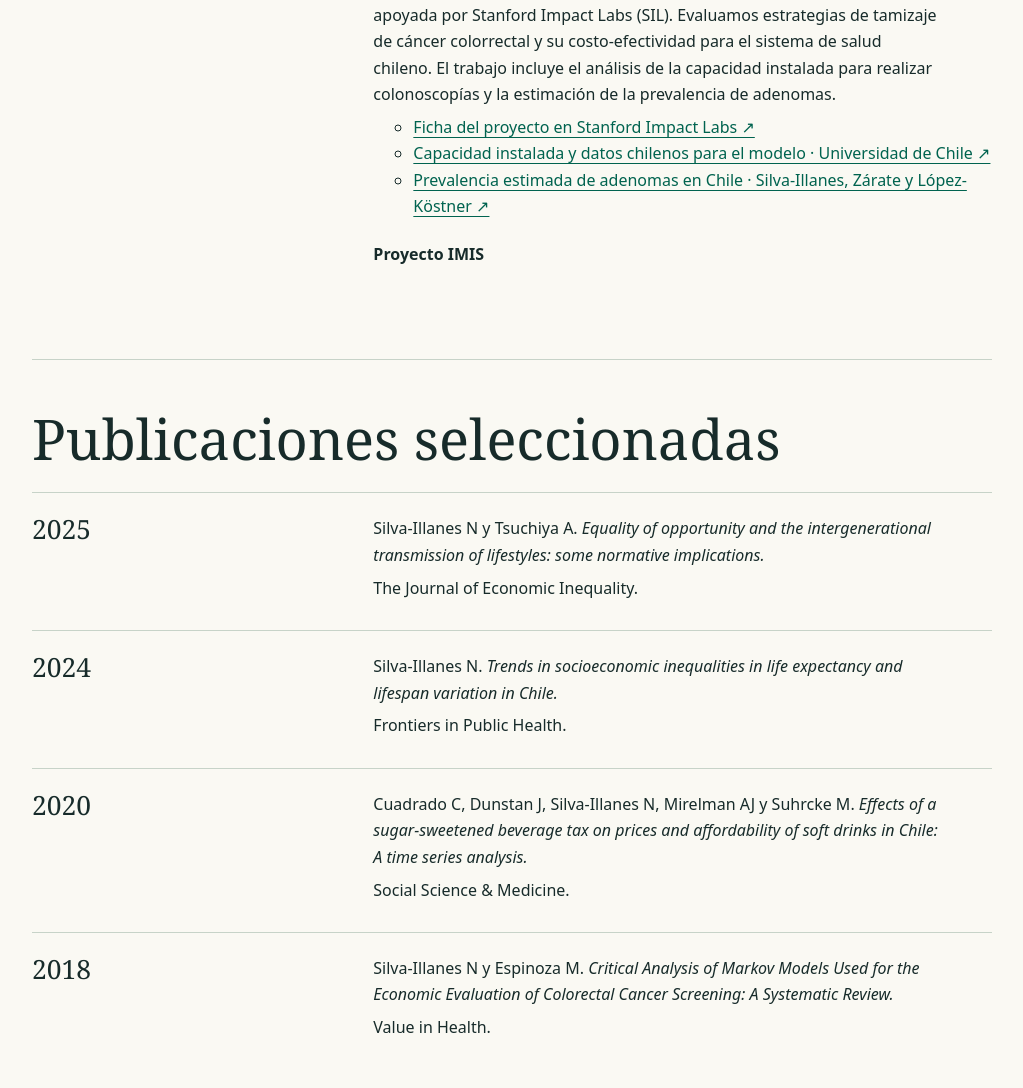
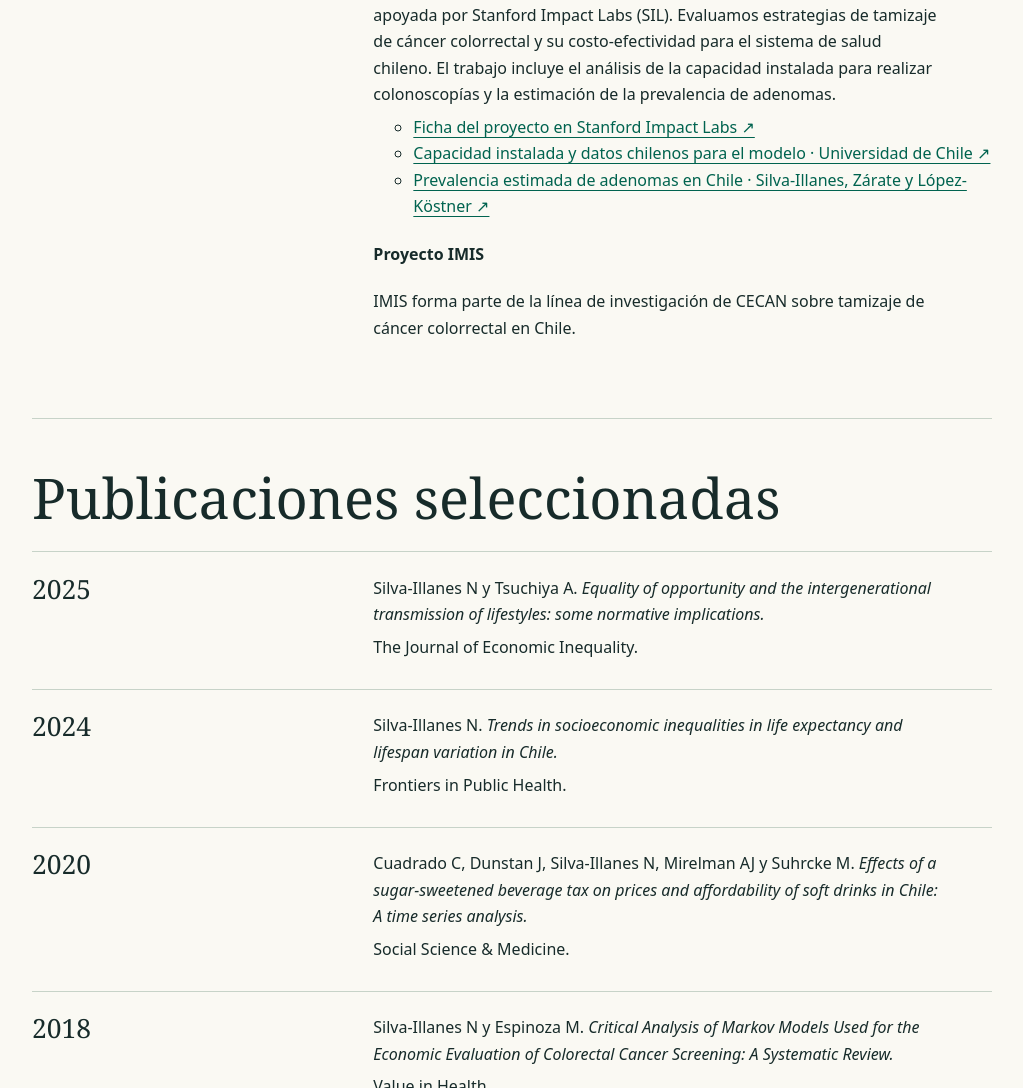
Before and after one commit to nsilvai/sitio-academico, a plain HTML site: page index.html in a window 1280 px wide. Shown: the part 2229-3317 px from the top of the page, without its empty margins (128-1151 px from the left). Drawn offline with Linux system fonts and the light colour scheme.

Commit message:
Describe the IMIS project

```diff
--- a/index.html
+++ b/index.html
@@ -41,7 +41,7 @@ footer{padding-block:1.8rem;color:#455a54}@media(max-width:620px){.projects > li
 </div>
 </li>
 <li><h3>Desigualdades en mortalidad y sobrevida</h3><div><p>En el marco de mi trabajo como investigador asociado de CECAN, el proyecto RIS Investigación vincula registros administrativos para estudiar cómo la escolaridad y el ingreso se relacionan con la mortalidad, la esperanza de vida y la sobrevida por cáncer en Chile.</p><a href="https://saludpublica.uchile.cl/noticias/236185/desigualdades-educativas-marcan-la-mortalidad-adulta-en-chile">Estudio sobre mortalidad adulta ↗</a></div></li>
-<li><h3>Tamizaje de cáncer colorrectal</h3><div><p class="label">Línea de tamizaje de CECAN</p><h4>Proyecto Stanford Impact Labs</h4><p>Soy co-investigador principal (co-PI) de esta colaboración internacional apoyada por Stanford Impact Labs (SIL). Evaluamos estrategias de tamizaje de cáncer colorrectal y su costo-efectividad para el sistema de salud chileno. El trabajo incluye el análisis de la capacidad instalada para realizar colonoscopías y la estimación de la prevalencia de adenomas.</p><ul><li><a href="https://impact.stanford.edu/investment/pathways-preventing-and-reducing-colorectal-cancer-chile">Ficha del proyecto en Stanford Impact Labs ↗</a></li><li><a href="https://saludpublica.uchile.cl/noticias/227215/profesor-nicolas-silva-lidera-investigacion-internacional-">Capacidad instalada y datos chilenos para el modelo · Universidad de Chile ↗</a></li><li><a href="https://historico.gastrolat.org/tl-51-prevalencia-estimada-de-adenomas-en-poblacion-chilena-utilizando-datos-de-un-programa-piloto-de-tamizaje-de-cancer-de-colon-y-recto/">Prevalencia estimada de adenomas en Chile · Silva-Illanes, Zárate y López-Köstner ↗</a></li></ul><h4 id="imis">Proyecto IMIS</h4></div></li>
+<li><h3>Tamizaje de cáncer colorrectal</h3><div><p class="label">Línea de tamizaje de CECAN</p><h4>Proyecto Stanford Impact Labs</h4><p>Soy co-investigador principal (co-PI) de esta colaboración internacional apoyada por Stanford Impact Labs (SIL). Evaluamos estrategias de tamizaje de cáncer colorrectal y su costo-efectividad para el sistema de salud chileno. El trabajo incluye el análisis de la capacidad instalada para realizar colonoscopías y la estimación de la prevalencia de adenomas.</p><ul><li><a href="https://impact.stanford.edu/investment/pathways-preventing-and-reducing-colorectal-cancer-chile">Ficha del proyecto en Stanford Impact Labs ↗</a></li><li><a href="https://saludpublica.uchile.cl/noticias/227215/profesor-nicolas-silva-lidera-investigacion-internacional-">Capacidad instalada y datos chilenos para el modelo · Universidad de Chile ↗</a></li><li><a href="https://historico.gastrolat.org/tl-51-prevalencia-estimada-de-adenomas-en-poblacion-chilena-utilizando-datos-de-un-programa-piloto-de-tamizaje-de-cancer-de-colon-y-recto/">Prevalencia estimada de adenomas en Chile · Silva-Illanes, Zárate y López-Köstner ↗</a></li></ul><h4 id="imis">Proyecto IMIS</h4><p>IMIS forma parte de la línea de investigación de CECAN sobre tamizaje de cáncer colorrectal en Chile.</p></div></li>
 </ul></section>
 <section id="publicaciones"><h2>Publicaciones seleccionadas</h2>
 <ul class="projects">
```
